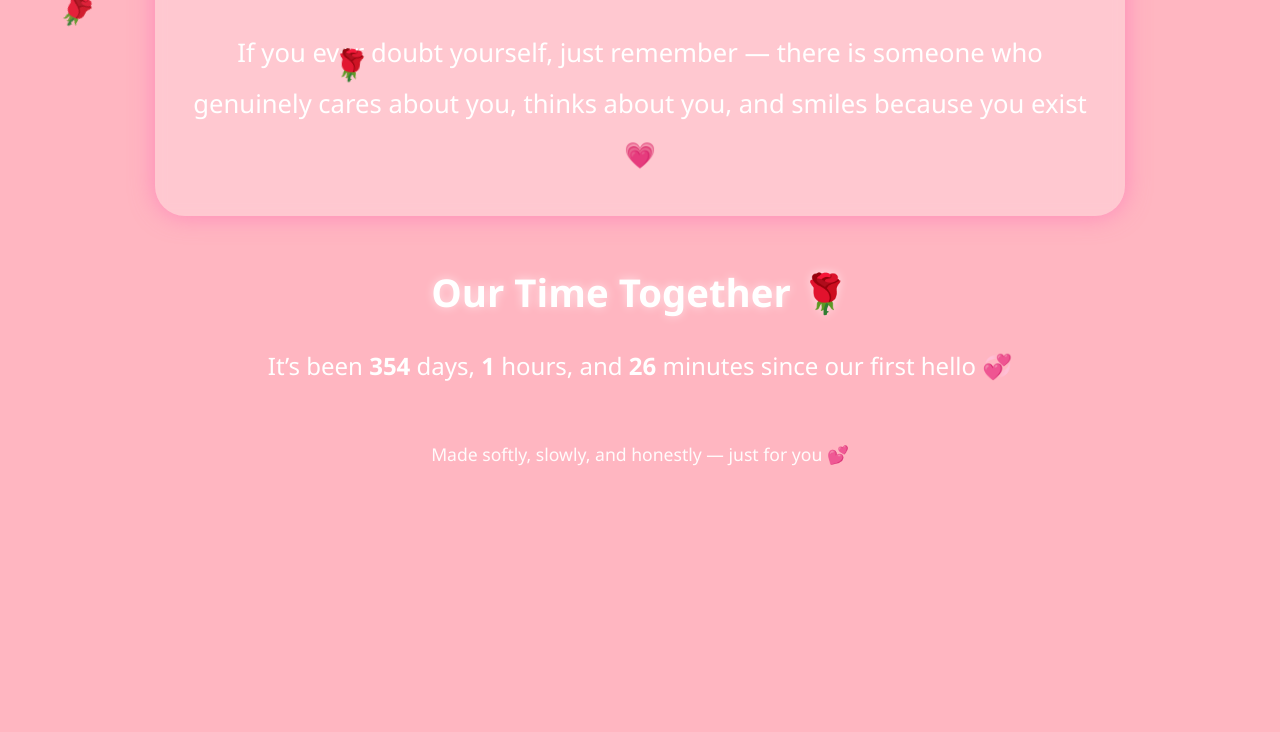
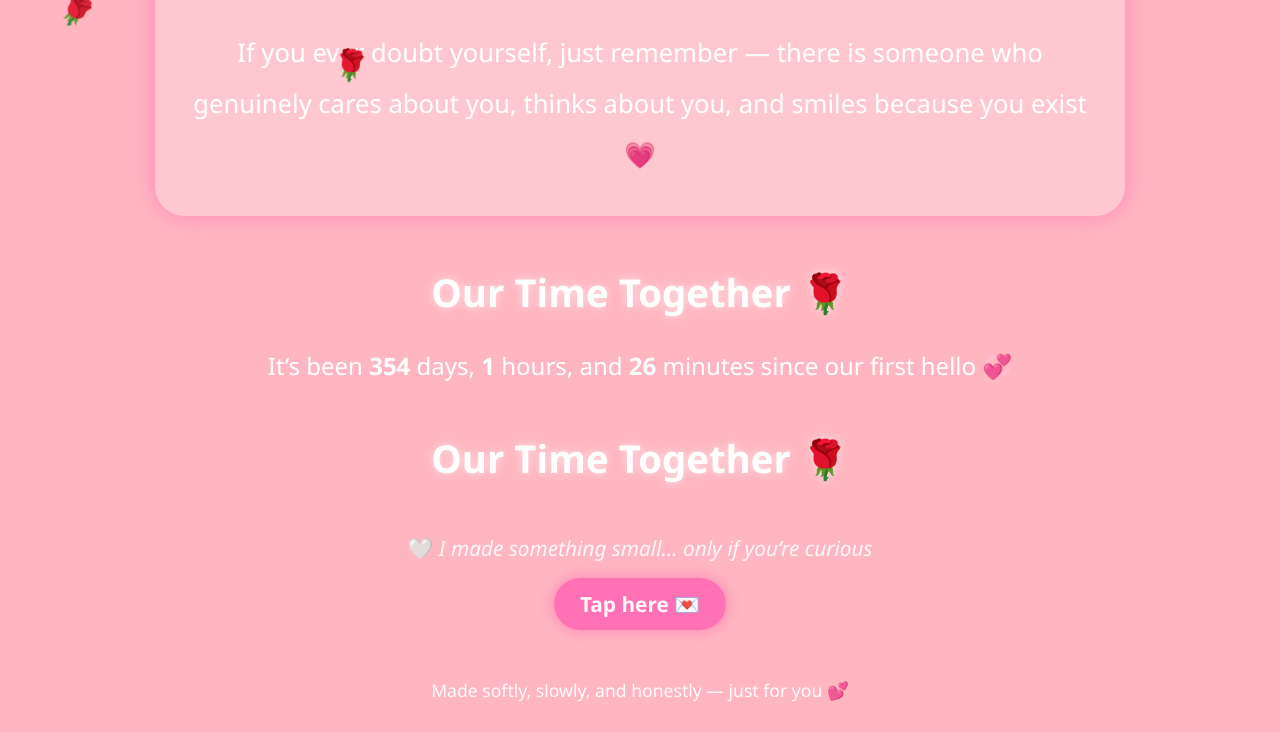
Before and after one commit to 07jungbahadernm6-lang/shriddhi, a plain HTML site: page index.html in a window 1280 px wide. Shown: the part 747-1479 px from the top of the page. Before the commit the page ends 1243 px from the top, so only its background shows below. Drawn offline with Linux system fonts and the light colour scheme.

Commit message:
Update index.html

```diff
--- a/index.html
+++ b/index.html
@@ -97,7 +97,26 @@
 
   <h2>Our Time Together 🌹</h2>
   <div id="countdown"></div>
+<h2>Our Time Together 🌹</h2>
+<div id="countdown"></div>
 
+<!-- 👉 PASTE THE SECRET LINK CODE HERE -->
+<p style="margin-top:50px; font-size:1.3em; opacity:0.9;">
+  🤍 <em>I made something small… only if you’re curious</em>
+  <br><br>
+  <a href="proposal.html"
+     style="
+       color:#fff;
+       background:#ff69b4;
+       padding:12px 26px;
+       border-radius:30px;
+       text-decoration:none;
+       font-weight:bold;
+       box-shadow:0 0 15px rgba(255,105,180,0.8);
+     ">
+     Tap here 💌
+  </a>
+</p>
   <footer>
     Made softly, slowly, and honestly — just for you 💕
   </footer>
```
